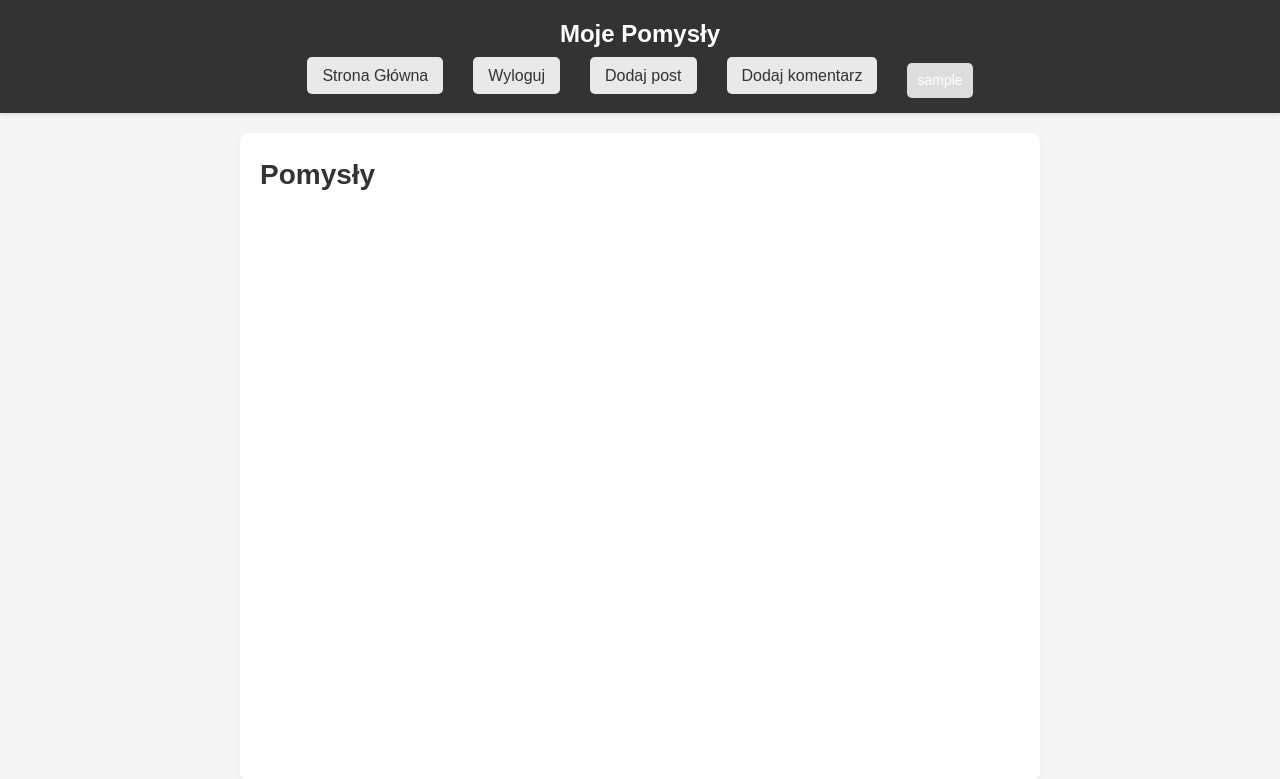
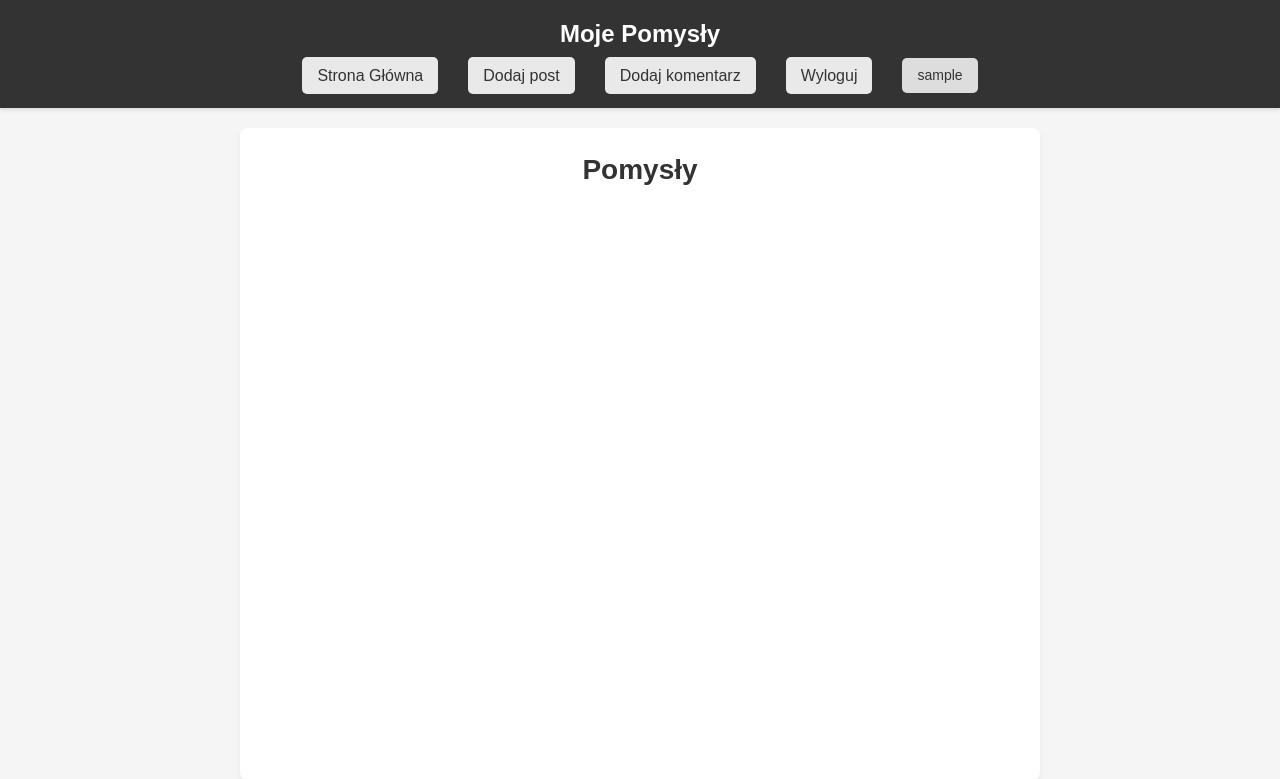
Before and after one commit to hubercikk47/Ideas, a Django app: page /idea/ in a window 1280 px wide. Shown: the top 779 px of the page. Run offline with Django 3.2, Linux system fonts and the light colour scheme; the visitor is signed in with stand-in values (Sample User, id 1); data that the repository does not hold is empty.

Commit message:
Not done yet

```diff
--- a/ideas/static/css/style.css
+++ b/ideas/static/css/style.css
@@ -60,9 +60,11 @@ nav a:hover {
 
 nav .login_name {
     background-color: #ddd;
-    padding: 6px 10px;
+    padding: 6px 15px;
     border-radius: 5px;
     font-size: 14px;
+    color: #333333;
+    margin-top: -5px;
 }
 
 main {
@@ -105,3 +107,6 @@ ul li a {
 ul li a:hover {
     color: #008CBA;
 }
+h2 {
+    text-align: center;
+}
--- a/templates/detail_view.html
+++ b/templates/detail_view.html
@@ -30,6 +30,7 @@
     <main>
         <article>
             <h2>Szczegóły</h2>
+        <div class="main">
             {% if idea %}
                 <ul>
                     <li><strong>Nazwa:</strong> {{ idea.name }}</li>
@@ -54,6 +55,7 @@
             {% else %}
                 <p>Brak komentarzy.</p>
             {% endif %}
+        </div>
         </article>
     </main>
 </body>
--- a/templates/home.html
+++ b/templates/home.html
@@ -14,9 +14,10 @@
             <ul>
                 <li><a href="{% url 'idea' %}">Strona Główna</a></li>
                 {% if user.is_authenticated %}
-                    <li><a href="{% url 'logout' %}">Wyloguj</a></li>
+
                     <li><a href="{% url 'post' %}">Dodaj post</a></li>
                     <li><a href="{% url 'comm' %}">Dodaj komentarz</a></li>
+                    <li><a href="{% url 'logout' %}">Wyloguj</a></li>
                     <li class="login_name">{{ user.username }}</li>
                 {% else %}
                     <li><a href="{% url 'login' %}">Login</a></li>
@@ -29,6 +30,7 @@
     <main>
         <article>
             <h2>Pomysły</h2>
+            <div class="main">
             {% if myideas %}
             <ul>
                 {% for idea in myideas %}
@@ -40,6 +42,7 @@
                 {% endfor %}
             </ul>
             {% endif %}
+            </div>
         </article>
     </main>
 </body>
```
